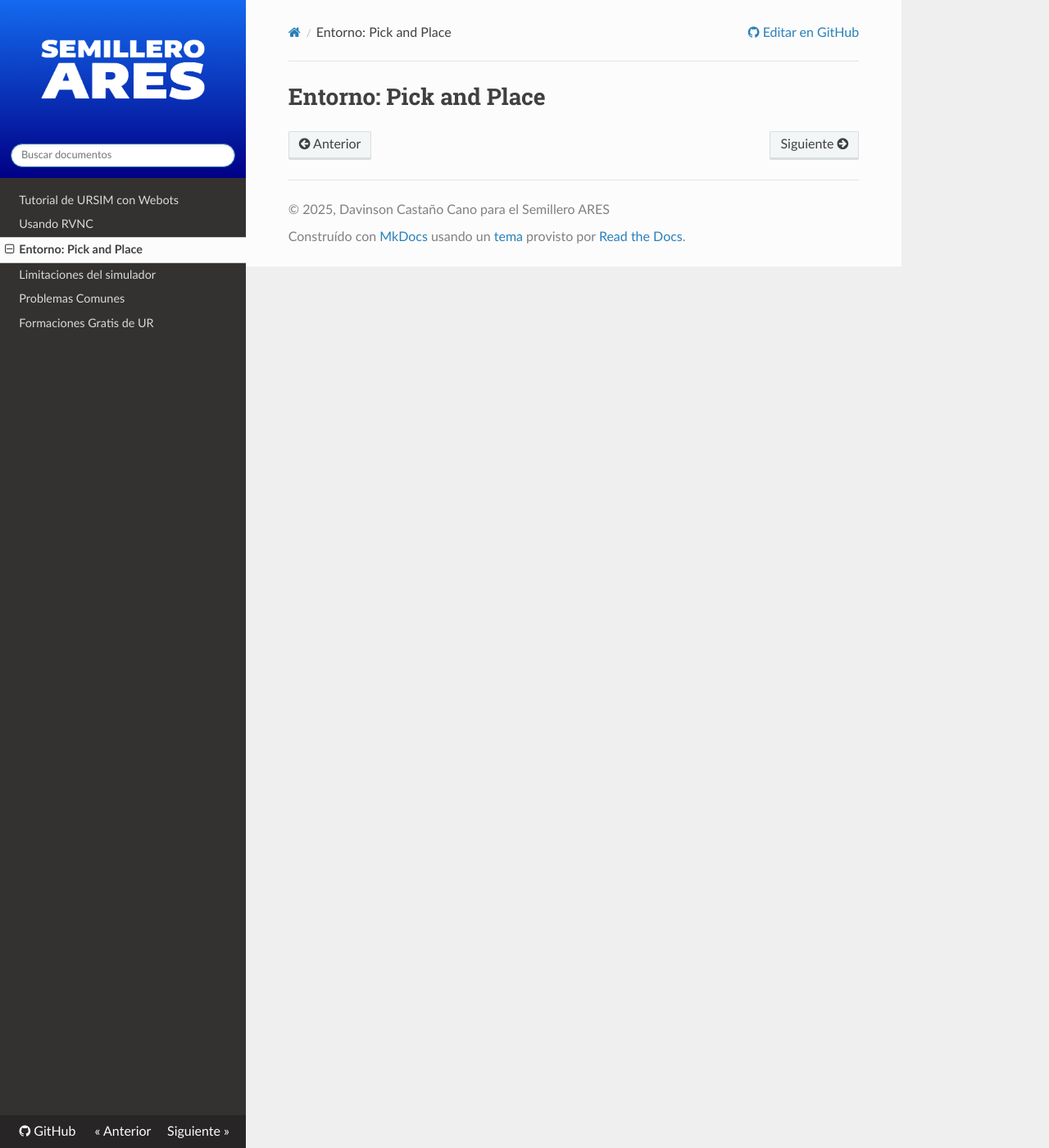
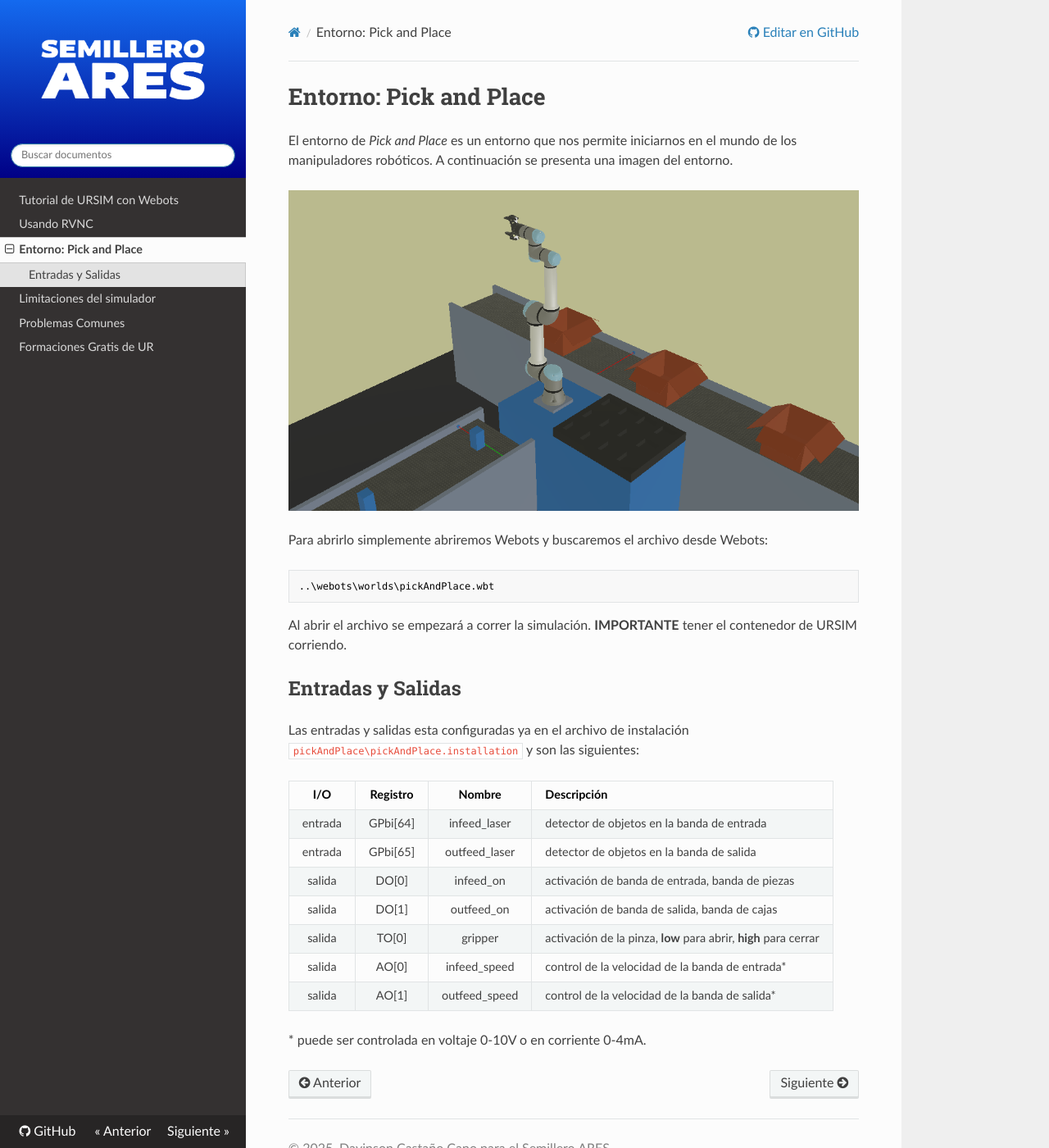
Before and after one commit to semillero-ares/ursim-webots, an MkDocs documentation site: the page built from docs/20-pick-and-place.md, in a window 1280 px wide and 1400 px high. Shown: the whole window at 82% size. Built offline with MkDocs 1.6.1, drawn with Linux system fonts in a browser that asks for light colours; nearby versions of some CDN libraries.

Commit message:
update 4

````diff
--- a/docs/20-pick-and-place.md
+++ b/docs/20-pick-and-place.md
@@ -1 +1,29 @@
 # Entorno: Pick and Place
+
+El entorno de _Pick and Place_ es un entorno que nos permite iniciarnos en el mundo de los manipuladores robóticos. A continuación se presenta una imagen del entorno.
+
+![Entorno de Pick and Place en Webots](img/pickAndPlace.png){: class="img-center"}
+
+Para abrirlo simplemente abriremos Webots y buscaremos el archivo desde Webots:
+
+```
+..\webots\worlds\pickAndPlace.wbt
+```
+
+Al abrir el archivo se empezará a correr la simulación. **IMPORTANTE** tener el contenedor de URSIM corriendo.
+
+## Entradas y Salidas
+
+Las entradas y salidas esta configuradas ya en el archivo de instalación `pickAndPlace\pickAndPlace.installation` y son las siguientes:
+
+|I/O|Registro|Nombre|Descripción|
+|:------------:|:------:|:----:|:----------|
+|entrada|GPbi[64]|infeed_laser|detector de objetos en la banda de entrada|
+|entrada|GPbi[65]|outfeed_laser|detector de objetos en la banda de salida|
+|salida|DO[0]|infeed_on|activación de banda de entrada, banda de piezas|
+|salida|DO[1]|outfeed_on|activación de banda de salida, banda de cajas|
+|salida|TO[0]|gripper|activación de la pinza, **low** para abrir, **high** para cerrar|
+|salida|AO[0]|infeed_speed|control de la velocidad de la banda de entrada*|
+|salida|AO[1]|outfeed_speed|control de la velocidad de la banda de salida*|
+
+\* puede ser controlada en voltaje 0-10V o en corriente 0-4mA.
````
Also changed, not shown: docs/60-problemas-comunes.md (+20 -1 lines), docs/img/download-button.png (deleted), docs/img/pickAndPlace.png (added).
